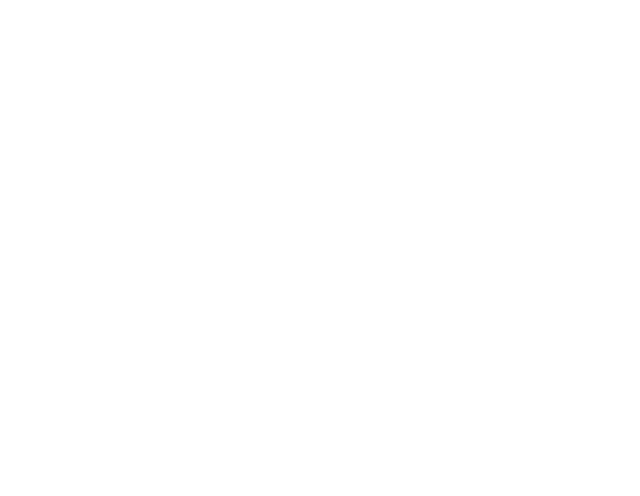
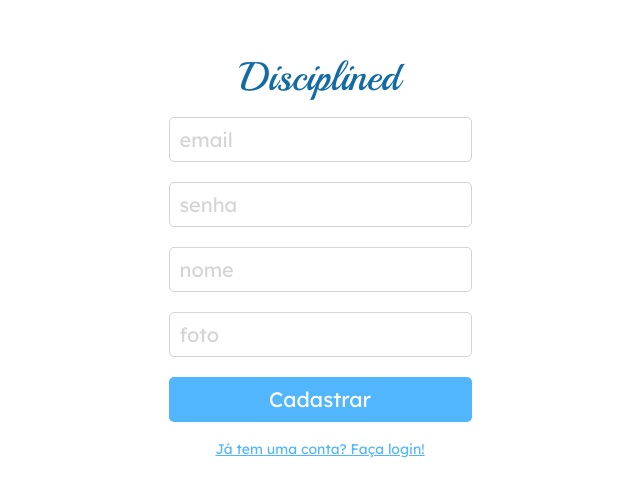
Before and after one commit to DiogoAAbreu/disciplined, a React (Create React App) app: page /cadastro in a window 1280 px wide. Before the commit this address had no page. Shown: the part 144-640 px from the top of the page, without its empty margins (320-960 px from the left). Built offline with nearby package versions, Linux system fonts and the light colour scheme.

Commit message:
tela cadastro adicionada

```diff
--- a/src/components/App.js
+++ b/src/components/App.js
@@ -1,6 +1,7 @@
 import { Router, BrowserRouter, Routes, Route } from "react-router-dom";
 import GlobalStyle from "../styles/globalStyle";
 import Login from "./Login/Login";
+import Cadastro from "./Cadastro/Cadastro";
 
 function App() {
   return (
@@ -8,6 +9,7 @@
       <GlobalStyle />
       <Routes>
         <Route path="/" element={<Login />} />
+        <Route path="/cadastro" element={<Cadastro />} />
       </Routes>
     </BrowserRouter>
   );
--- /dev/null
+++ b/src/components/Cadastro/Cadastro.js
@@ -0,0 +1,22 @@
+import styled from "styled-components"
+import { LinkSublinhado, Titulo } from "../common"
+import Formulario from "./Formulario"
+
+export default function Cadastro() {
+    return (
+        <CadastroWrapper>
+            <Titulo>Disciplined</Titulo>
+            <Formulario />
+            <LinkSublinhado to={"/"}>Já tem uma conta? Faça login!</LinkSublinhado>
+        </CadastroWrapper>
+    )
+}
+
+const CadastroWrapper = styled.div`
+display: flex;
+align-items: center;
+justify-content: center;
+width: 100%;
+height: 100vh;
+flex-direction: column;
+`
--- /dev/null
+++ b/src/components/Cadastro/Formulario.js
@@ -0,0 +1,33 @@
+import styled from "styled-components"
+import { Botao } from "../common"
+
+export default function Formulario() {
+    return (
+        <FormularioWrapper>
+            <input placeholder="email" />
+            <input placeholder="senha" type="password" />
+            <input placeholder="nome" />
+            <input placeholder="foto" />
+            <Botao>Cadastrar</Botao>
+        </FormularioWrapper>
+    )
+}
+
+const FormularioWrapper = styled.form`
+display:  flex;
+flex-direction: column;
+
+input{
+    width: 303px;
+    height: 45px;
+    border: 1px solid #D4D4D4;
+    border-radius: 5px;
+    font-size: 20px;
+    margin-top:20px;
+    padding: 10px;
+}
+
+::placeholder{
+    color: #D4D4D4;
+}
+`
--- a/src/components/Login/Login.js
+++ b/src/components/Login/Login.js
@@ -1,12 +1,15 @@
 import styled from "styled-components"
-import { Titulo } from "../common"
+import { Titulo, LinkSublinhado } from "../common"
 import Formulario from "./Formulario"
 
 export default function Login() {
     return (
         <LoginWrapper>
-            <Titulo grande>Disciplined</Titulo>
+            <Titulo >Disciplined</Titulo>
             <Formulario />
+            <LinkSublinhado to={"/cadastro"}>
+                Não tem uma conta: Cadastre-se!
+            </LinkSublinhado>
         </LoginWrapper>
     )
 }
--- /dev/null
+++ b/src/components/common/LinkSublinhado.js
@@ -0,0 +1,15 @@
+import { Link } from "react-router-dom"
+import styled from "styled-components"
+
+export default function LinkSublinhado({ children, to }) {
+    return (
+        <StyledLink to={to}>{children}</StyledLink>
+    )
+}
+
+const StyledLink = styled(Link)`
+font-family: "Lexend Deca", sans-serif;
+color: #52B6FF;
+font-size: 14px;
+margin-top: 20px;
+`
--- a/src/components/common/index.js
+++ b/src/components/common/index.js
@@ -2,4 +2,6 @@
 
 import Botao from "./Botao";
 
-export { Titulo, Botao }
+import LinkSublinhado from "./LinkSublinhado";
+
+export { Titulo, Botao, LinkSublinhado }
```
